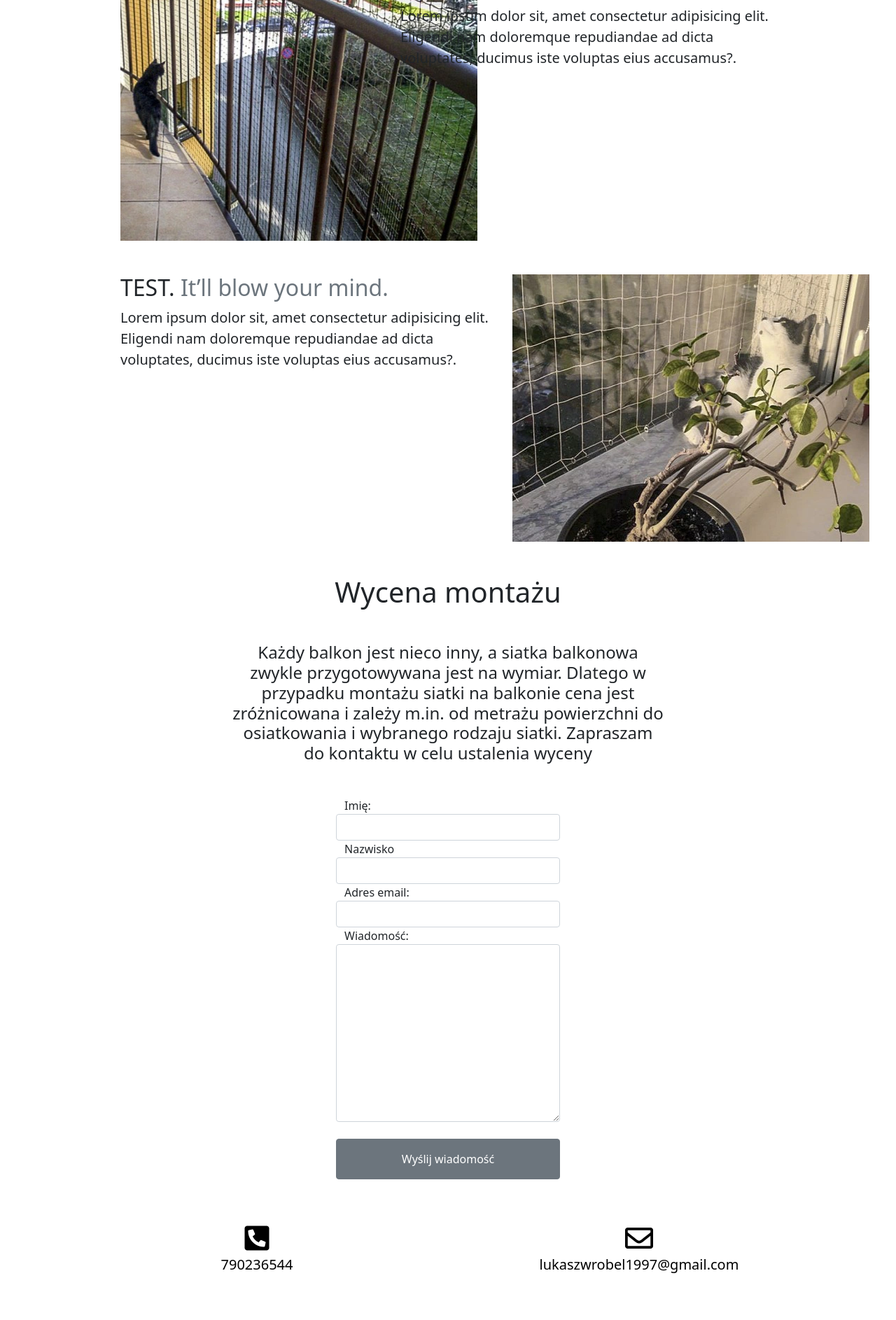
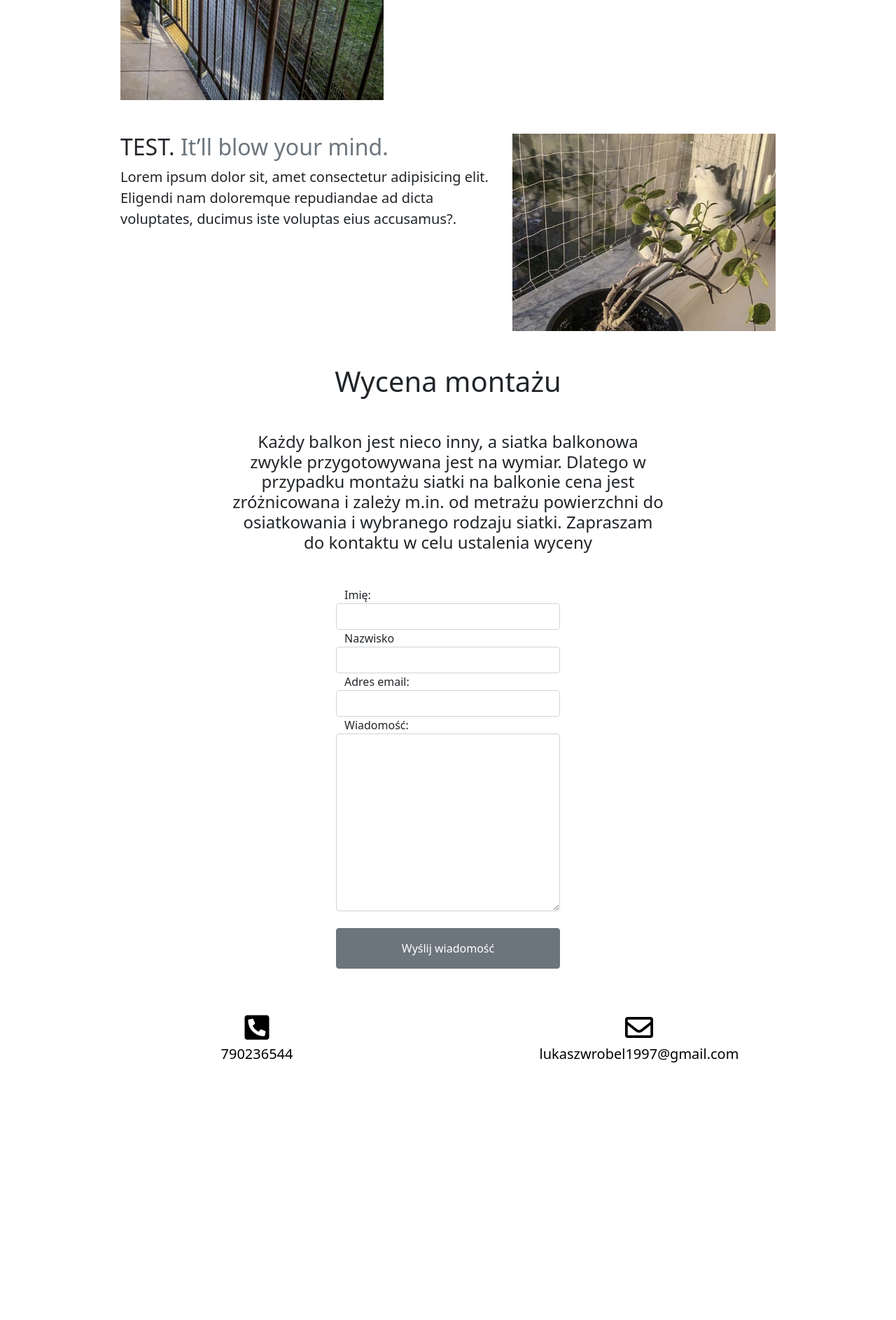
Before and after one commit to lucas97-png/basior, a PHP site: page / in a window 1280 px wide. Shown: the part 1635-3521 px from the top of the page at 70% size. After the commit the page ends 3153 px from the top, so only its background shows below. Run offline with PHP 8.4, Linux system fonts and the light colour scheme.

Commit message:
Add files via upload

```diff
--- a/index.html
+++ b/index.html
@@ -72,6 +72,7 @@
         </div>
       </div>
 
+      <main id="info">
         <div class="row featurette col-lg-9 col-md-9 col-sm-12 mx-auto">
             <div class="col-md-7">
               <h2 class="featurette-heading">TEST. <span class="text-muted">It’ll blow your mind.</span></h2>
@@ -105,6 +106,7 @@
 
             </div>
           </div>
+      </main>
 
       <div class="container col-lg-6 col-md-9 col-sm-12 my-5">
           <h1 class="text-center">Wycena montażu</h2>
@@ -137,11 +139,11 @@
         <!-- FOOTER -->
         <footer class="container">
         <div class="row d-flex justify-content-center my-5">
-            <div class="row d-flex col-6 text-center media p-3">
+            <div class="row d-flex col-lg-6 col-sm-12 text-center media p-3">
                 <a href="tel:+790236544"><i class="fas fa-phone-square-alt"></i></a>
                 <a href="tel:+790236544">790236544</a>
             </div>
-          <div class="row d-flex col-6 text-center media p-3">
+          <div class="row d-flex col-lg-6 col-sm-12 text-center media p-3">
             <a href="mailto:lukaszwrobel1997@gmail.com"><i class="far fa-envelope"></i></a>
             <a href="mailto:lukaszwrobel1997@gmail.com">lukaszwrobel1997@gmail.com</a>
           </div>
--- a/style2.css
+++ b/style2.css
@@ -1,3 +1,7 @@
+/* body {
+    background: linear-gradient(0deg, gray, white 90%) no-repeat;
+} */
+
 header img {
     width: 100%;
     height: auto;
@@ -8,19 +12,9 @@
     font-size: 20px;
 }
 
-.carousel-item img{
-    width: 80% !important;
+main img {
+    width: 100%;
     height: auto;
-    margin: 0 auto;
-}
-
-.carousel-control-next,
-.carousel-control-prev {
-    filter: invert(100%);
-}
-
-.carousel-item {
-    position: relative;
 }
 
 .carousel-item p {
```
Lines whose indentation alone changed are shown as unchanged.
